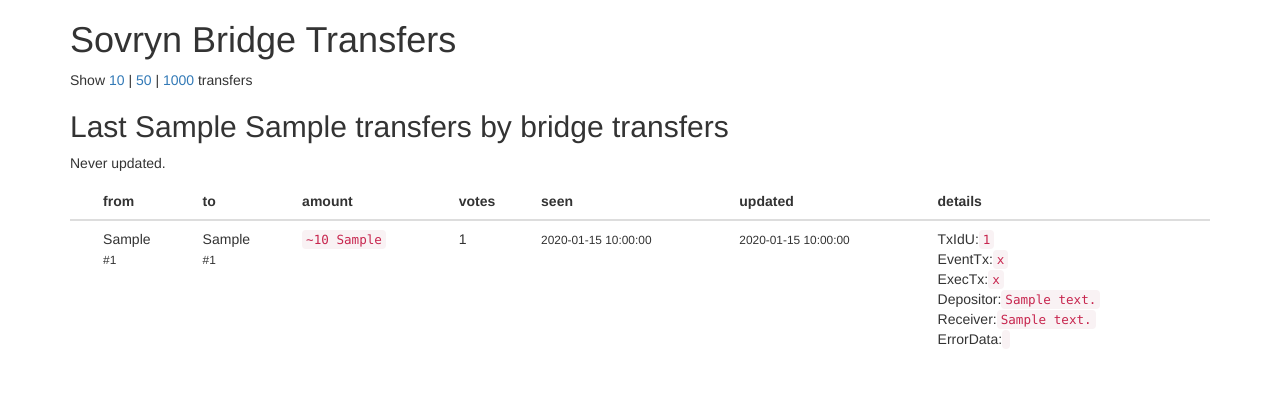
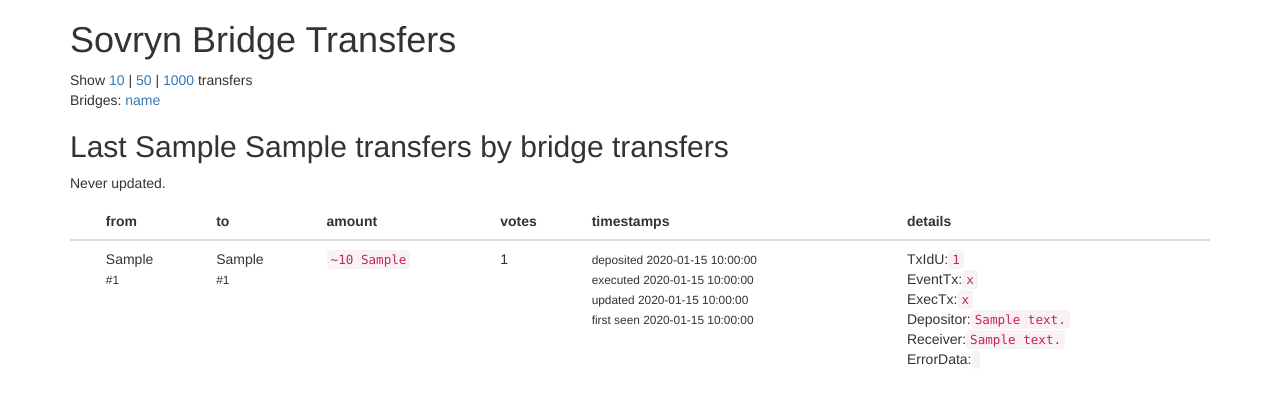
Before and after one commit to DistributedCollective/sovryn-bridge-monitor, a Python web app: template bridge_monitor/templates/bridge_transfers.jinja2 in a window 1280 px wide. Shown: the top 408 px of the page. Run offline with Jinja, Linux system fonts and the light colour scheme; the template is opened without the code that fills it: most values are stand-ins (such as "Sample title", 1, 10 or a date in 2020); some libraries are stand-ins or nearby versions.

Commit message:
New timestamps on UI

```diff
--- a/bridge_monitor/templates/bridge_transfers.jinja2
+++ b/bridge_monitor/templates/bridge_transfers.jinja2
@@ -10,10 +10,16 @@
         {% endfor %}
         transfers
     </nav>
+    <nav>
+        Bridges:
+        {% for bridge_name in transfers_by_bridge.keys() %}
+            {% if loop.index0 != 0 %}| {% endif %}<a href="#{{ bridge_name }}">{{ bridge_name }}</a>
+        {% endfor  %}
+    </nav>
     {% for bridge_name, transfers in transfers_by_bridge.items() %}
         {% set updated_on = last_updated_by_bridge[bridge_name] %}
 
-        <h2>Last {{ max_transfers }} {{ bridge_name }} transfers</h2>
+        <h2 id="{{ bridge_name }}">Last {{ max_transfers }} {{ bridge_name }} transfers</h2>
         <p>
             {% if updated_on %}
                 Updated <time class="timeago" datetime="{{ updated_on }}">{{ updated_on }}</time>
@@ -30,8 +36,7 @@
                     <th>to</th>
                     <th>amount</th>
                     <th>votes</th>
-                    <th>seen</th>
-                    <th>updated</th>
+                    <th>timestamps</th>
                     <th>details</th>
                 </tr>
             </thead>
@@ -76,12 +81,12 @@
                         <td>{{ transfer.num_votes }}</td>
                         <td>
                             <small>
-                                <time class="timeago" datetime="{{ transfer.created_on.isoformat() }}">{{ transfer.created_on }}</time>
-                            </small>
-                        </td>
-                        <td>
-                            <small>
-                                <time class="timeago" datetime="{{ transfer.updated_on.isoformat() }}">{{ transfer.updated_on }}</time>
+                                deposited <time class="timeago" datetime="{{ transfer.deposited_on.isoformat() }}">{{ transfer.created_on }}</time><br/>
+                                {% if transfer.executed_on %}
+                                executed <time class="timeago" datetime="{{ transfer.executed_on.isoformat() }}">{{ transfer.created_on }}</time><br/>
+                                {% endif %}
+                                updated <time class="timeago" datetime="{{ transfer.updated_on.isoformat() }}">{{ transfer.updated_on }}</time><br/>
+                                first seen <time class="timeago" datetime="{{ transfer.created_on.isoformat() }}">{{ transfer.created_on }}</time>
                             </small>
                         </td>
                         <td class="details">
--- a/bridge_monitor/views/default.py
+++ b/bridge_monitor/views/default.py
@@ -16,7 +16,8 @@
         max_transfers = 10
 
     # Order unprocessed transactions first
-    ordering = [Transfer.was_processed.asc(), Transfer.id.desc()]
+    #ordering = [Transfer.was_processed.asc(), Transfer.event_block_timestamp.desc()]
+    ordering = [Transfer.event_block_timestamp.desc()]
 
     rsk_eth_transfers = dbsession.query(Transfer).filter(
         (((Transfer.from_chain == 'rsk_mainnet') & (Transfer.to_chain == 'eth_mainnet')) |
```
Also changed, not shown: bridge_monitor/alembic/versions/20210927_1432_1fccc3c8d962_event_block_timestamp_index.py (added, +22 -0 lines), bridge_monitor/models/bridge.py (+15 -5 lines).
